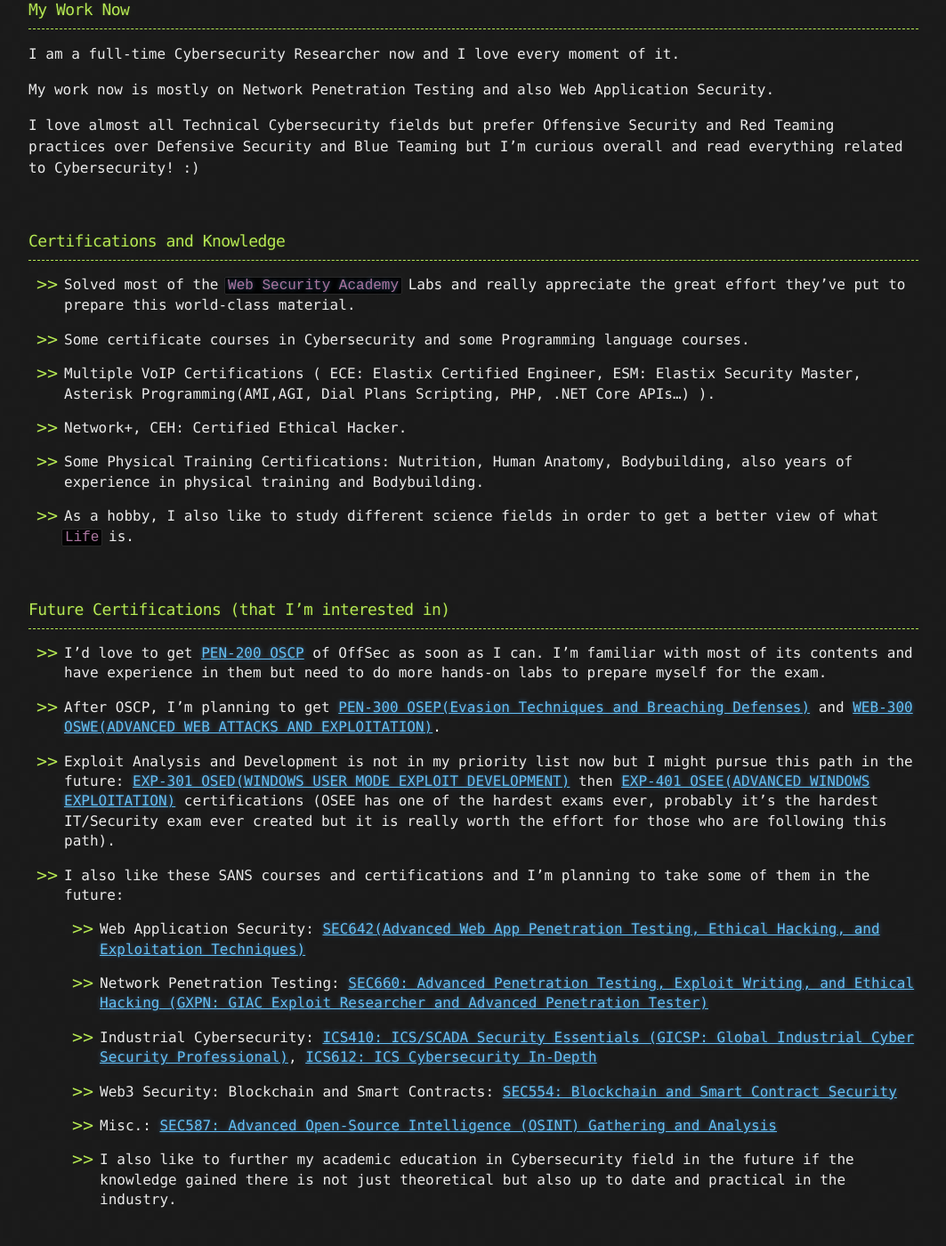
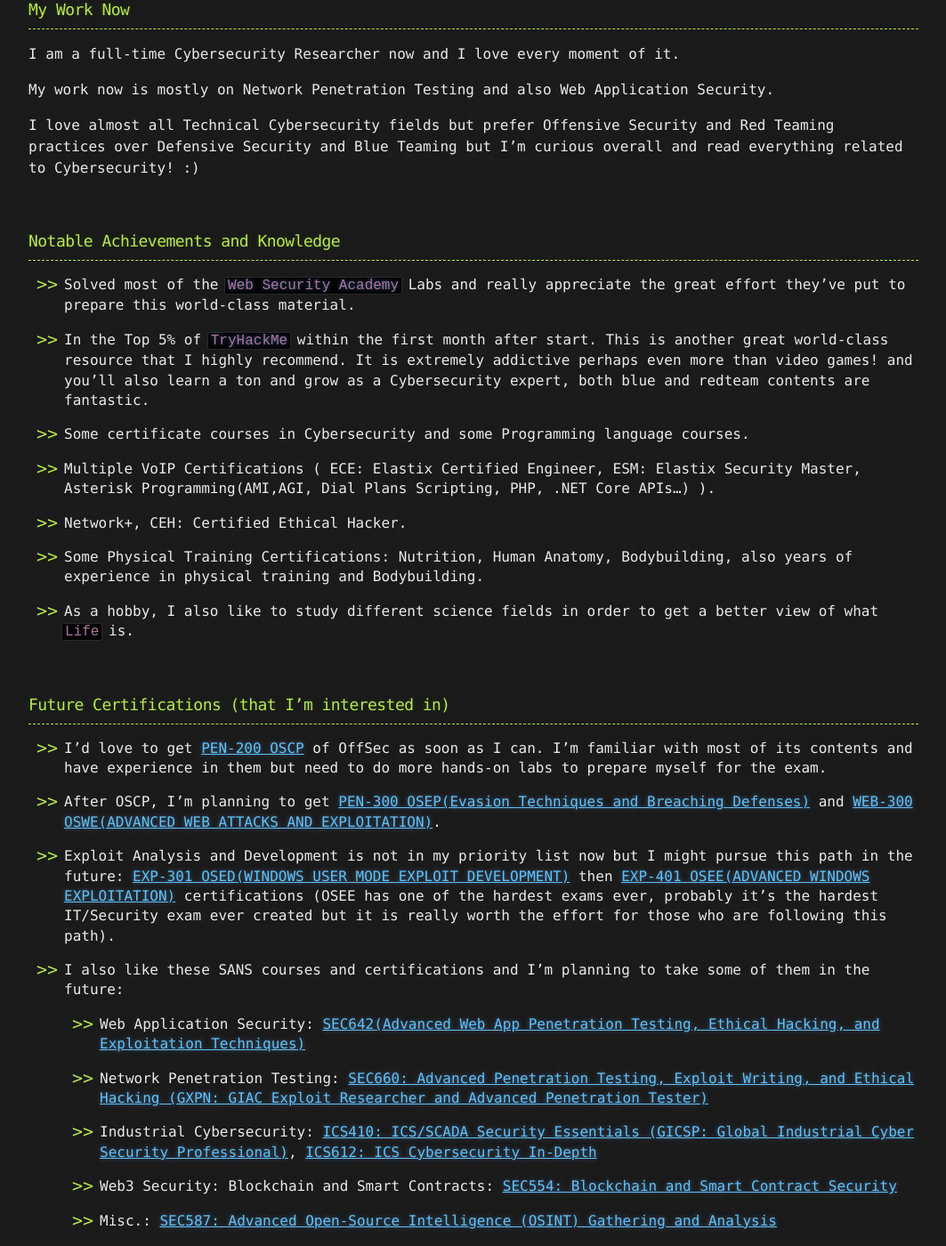
Before and after one commit to CamoCatX/camocatx.github.io, a Jekyll site: the page built from about.md, in a window 1280 px wide and 1400 px high, scrolled down 1078 px. Shown: the whole window at 89% size, without its empty margins (108-1171 px from the left). Built offline with Jekyll 4.4.1, drawn with Linux system fonts in a browser that asks for light colours.

Commit message:
Update about

```diff
--- a/about.md
+++ b/about.md
@@ -44,10 +44,12 @@ My work now is mostly on Network Penetration Testing and also Web Application Se
 I love almost all Technical Cybersecurity fields but prefer Offensive Security and Red Teaming practices over Defensive Security and Blue Teaming but I'm curious overall and read everything related to Cybersecurity! :)
 
 <br>
-### Certifications and Knowledge
+### Notable Achievements and Knowledge
 * * *
 
 * Solved most of the <a href="https://portswigger.net/web-security/learning-path" class="no-decoration"><code class="language-plaintext highlighter-rouge">Web Security Academy</code></a> Labs and really appreciate the great effort they've put to prepare this world-class material.
+
+* In the Top 5% of <a href="https://tryhackme.com" class="no-decoration"><code class="language-plaintext highlighter-rouge">TryHackMe</code></a> within the first month after start. This is another great world-class resource that I highly recommend. It is extremely addictive perhaps even more than video games! and you'll also learn a ton and grow as a Cybersecurity expert, both blue and redteam contents are fantastic.
 
 * Some certificate courses in Cybersecurity and some Programming language courses.
 
@@ -86,7 +88,7 @@ I love almost all Technical Cybersecurity fields but prefer Offensive Security a
 <br>
 ### Other Areas of Interest
 * * *
-<a href="https://portswigger.net/" class="no-decoration"><code class="language-plaintext highlighter-rouge">PortSwigger</code></a>, <a href="https://www.offsec.com/" class="no-decoration"><code class="language-plaintext highlighter-rouge">OffSec</code></a>, `Anonymization`, `Online Privacy and Invisibility`, `OSINT`, `Linux`, `OS Hardening`, `Covert Cyber-Attacks`, `Side-Channel Attacks`, `Bypassing Air-Gaps`, `Automation`, `Github and Open-Source Software`, `CTFs`, `Blockchain`, `ICS`, `AI`, `Quantum Computing`, `Neuroscience`, `Evolution`, `Personal Transformation`, `Performance Improvement`...
+<a href="https://portswigger.net/" class="no-decoration"><code class="language-plaintext highlighter-rouge">PortSwigger</code></a>, <a href="https://tryhackme.com/" class="no-decoration"><code class="language-plaintext highlighter-rouge">TryHackMe</code></a>, <a href="https://www.offsec.com/" class="no-decoration"><code class="language-plaintext highlighter-rouge">OffSec</code></a>, `Anonymization`, `Online Privacy and Invisibility`, `OSINT`, `Linux`, `OS Hardening`, `Covert Cyber-Attacks`, `Side-Channel Attacks`, `Bypassing Air-Gaps`, `Automation`, `Github and Open-Source Software`, `CTFs`, `Blockchain`, `ICS`, `AI`, `Quantum Computing`, `Neuroscience`, `Evolution`, `Personal Transformation`, `Performance Improvement`...
 
 <br>
 * * *
```
